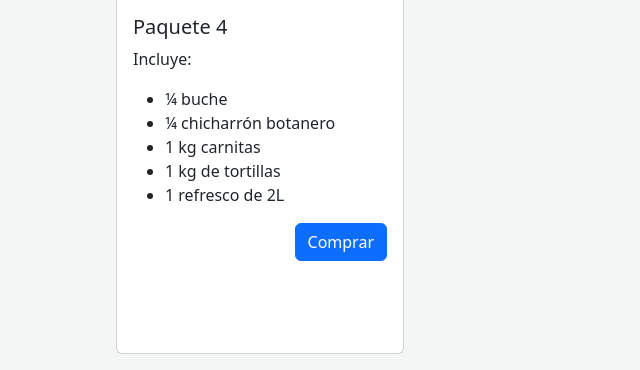
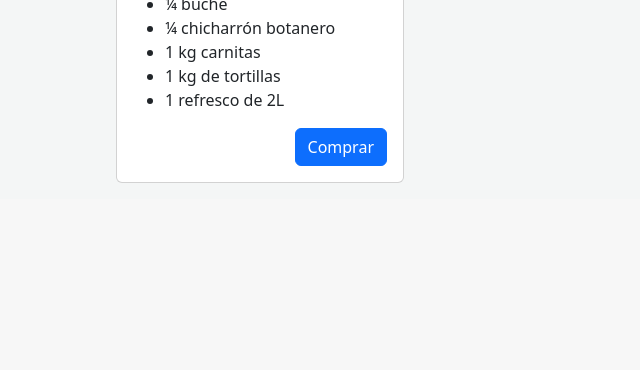
Before and after one commit to PedroPeter26/Carnitas_chaperon, a PHP site: page /html/index.html in a window 1280 px wide. Shown: the part 1600-1970 px from the top of the page, without its empty margins (0-640 px from the left). After the commit the page ends 1783 px from the top, so only its background shows below. Run offline with PHP 8.4, Linux system fonts and the light colour scheme; some libraries are stand-ins or nearby versions.

Commit message:
Update index.css

```diff
--- a/css/index.css
+++ b/css/index.css
@@ -1,6 +1,10 @@
 body
 {
     background-color: #F4F6F6;
+}
+html, body
+{
+    max-width: 100% !important;
 }
 .barranav
 {
@@ -19,6 +23,38 @@ body
     width: 100%;
     z-index: 1200;
 }
+@media screen and (max-width: 576px) /*Pantalla pequeña*/
+{
+    .barranav
+    {
+        font-size: 26px;
+    }
+}
+/*BOTÓN DE INICIAR SESIÓN DE LA BARRA DE NAV 1*/
+button.iniciarsesionnav
+{
+    float: right;
+    border: 1px solid brown;
+    color: brown;
+    text-justify: center;
+    align-items: center;
+    border-radius: 20px;
+    margin: 0 auto;
+    align-content: center;
+}
+button.iniciarsesionnav:hover
+{
+    background-color: brown;
+    border: 1px solid brown;
+    color: white;
+}
+button.iniciarsesionnav:active
+{
+    background-color: brown;
+    border: 1px solid brown;
+    color: white;
+}
+/*FORMATO AL TEXTO DE LOS MODAL INICIAR SESIÓN Y REGISTRARSE*/
 .titulomodalnav
 {
     color: black;
@@ -48,16 +84,22 @@ body
     width: 100%;
     z-index: 1200;
 }
+/*CUERPO*/
 div.principal
 {
     margin-top: 20px;
-    margin-bottom: 20px;
     position:relative;
     top: 125px;
+    width: 100% !important;
+    height: auto;
+    margin: 0 auto;
 }
+/*DIV DEL CARROUSEL DE IMAGENES*/
 div.comida
 {
     position: relative;
+    margin-top: 15px;
+
 }
 div.comida img
 {
@@ -68,45 +110,14 @@ div.comida img
     opacity: 1.0;
     border: none;
 }
+/*DIV DE LA PRESENTACIÓN DE LA IMAGEN, O EL TEXTO*/
 div.presentacion
 {
     padding-left: 20px;
     margin-top: 50px;
+    text-align: center;
 }
-.menuyubi
-{
-    text-decoration: none;
-    color: black;
-}
-.menuyubi:hover
-{
-    color: brown;
-    font-size: 22px;
-}
-button.iniciarsesionnav
-{
-    float: right;
-    border: 1px solid brown;
-    color: brown;
-    text-justify: center;
-    align-items: center;
-    border-radius: 20px;
-    margin: 0 auto;
-    align-content: center;
-}
-button.iniciarsesionnav:hover
-{
-    background-color: brown;
-    border: 1px solid brown;
-    color: white;
-}
-button.iniciarsesionnav:active
-{
-    background-color: brown;
-    border: 1px solid brown;
-    color: white;
-}
-/*PRESENTACION*/
+/*FORMATO AL TEXTO DE LA PRESENTACIÓN*/
 .titulo
 {
     font-size: 38px;
@@ -144,12 +155,16 @@ button.iniciarsesionnav:active
     font-family: Comic Sans MS;
     font-style: italic;
 }
-.ubi
+/*LINKS DE LA BARRA DE NAV 2*/
+.menuyubi
 {
     text-decoration: none;
-    font-size: 18px;
-    font-family: "Andale Mono", monospace;
+    color: black;
+}
+.menuyubi:hover
+{
     color: brown;
+    font-size: 22px;
 }
 /*MODAL UBICACION*/
 .modalubi
@@ -189,6 +204,15 @@ button.iniciarsesionnav:active
       height: 80%; /* Ajusta la altura del modal al 90% de la ventana */
     }
 }
+@media screen and (max-width: 576px) /*Pantalla pequeña*/
+{
+    .modalubi
+    {
+        width: 90%; /* Ajusta el ancho del modal al 90% de la ventana */
+        height: 90%; /* Ajusta la altura del modal al 90% de la ventana */
+        margin: 0 auto;
+    }
+}
 /*PROMOCIONES: PAQUETES*/
 .espacio
 {
@@ -200,16 +224,21 @@ button.iniciarsesionnav:active
     font-family: "Andale Mono", monospace;
     text-shadow: 2px 2px #E59866;
 }
-.divdecard
+.divdecard /*Cada división de 3 de los 12 que hay por fila*/
 {
     display: flex;
     justify-content: center;
     align-items:center;
 }
-.contenidocards
+.contenidocards /*El card en sí*/
 {
     text-align: justify;
-    height: 570px;
+    height: auto;
+    transition: transform 0.5s cubic-bezier(0.4, 0, 0.2, 1);
+}
+.contenidocards:hover /*Cuando el cursor pasa por encima de los cards*/
+{
+    transform: scale(1.05);
 }
 .botoncards
 {
```
